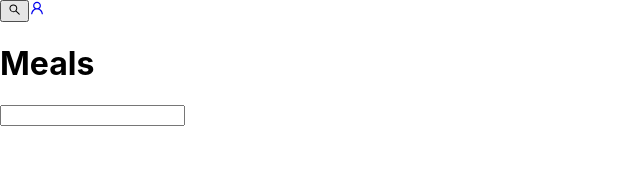
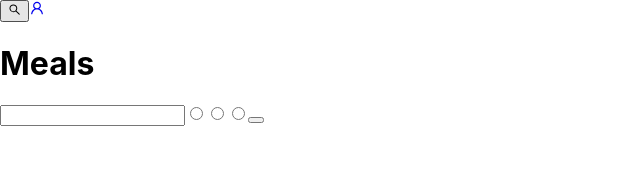
Before and after one commit to Ruan-Portella/Recipes_App, a React (Create React App) app: page /meals in a window 1280 px wide. Both pictures are taken after a click on the button 14 px from the left and 11 px from the top of the page. Shown: the top 194 px of the page, without its empty margins (0-640 px from the left). Built offline with nearby package versions, Linux system fonts and the light colour scheme.

Commit message:
Feat: Requisito 10 Concluído

```diff
--- a/src/components/Header.jsx
+++ b/src/components/Header.jsx
@@ -2,6 +2,7 @@ import { AiOutlineSearch, AiOutlineUser } from 'react-icons/ai';
 import { Link } from 'react-router-dom';
 import PropTypes from 'prop-types';
 import { useState } from 'react';
+import SearchBar from './SearchBar';
 
 function Header({ title, icons }) {
   const [isEnable, setIsEnable] = useState(false);
@@ -23,7 +24,7 @@ function Header({ title, icons }) {
         <i data-testid="profile-top-btn" src="profileIcon"><AiOutlineUser /></i>
       </Link>
       <h1 data-testid="page-title">{ title }</h1>
-      {isEnable && <input data-testid="search-input" />}
+      {isEnable && <SearchBar />}
     </header>
   );
 }
--- /dev/null
+++ b/src/components/SearchBar.jsx
@@ -0,0 +1,13 @@
+import React from 'react';
+
+export default function SearchBar() {
+  return (
+    <div>
+      <input data-testid="search-input" />
+      <input type="radio" data-testid="ingredient-search-radio" />
+      <input type="radio" data-testid="name-search-radio" />
+      <input type="radio" data-testid="first-letter-search-radio" />
+      <button data-testid="exec-search-btn" />
+    </div>
+  );
+}
```
